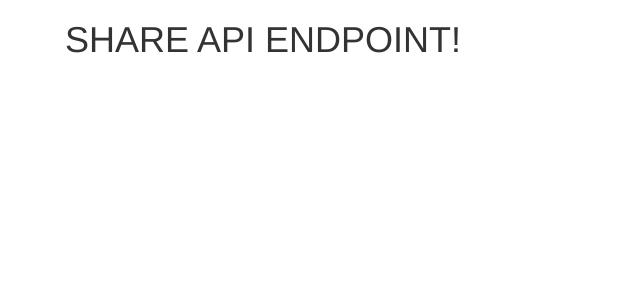
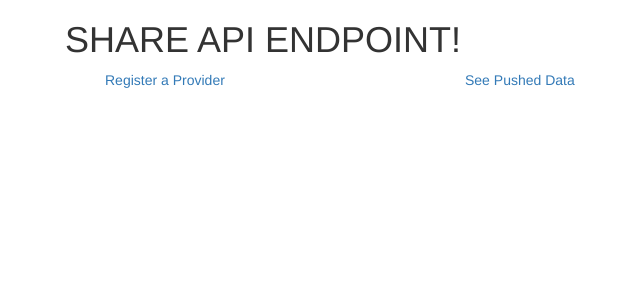
Before and after one commit to erinspace/share_registration, a Django app: template templates/index.html in a window 1280 px wide. Shown: the top 300 px of the page, without its empty margins (5-645 px from the left). Run offline with Django 3.2, Linux system fonts and the light colour scheme; the template is opened without the code that fills it, so the values that code supplies are empty; some libraries are stand-ins or nearby versions.

Commit message:
Add links to front index

```diff
--- a/templates/index.html
+++ b/templates/index.html
@@ -4,5 +4,9 @@
 
 <div class="container">
     <h1>SHARE API ENDPOINT!</h1>
+    <ul>
+        <li><a href="/provider_registration">Register a Provider</a></li>
+        <li><a href="/push_endpoint">See Pushed Data</a></li>
+    </ul>
 </div>
 {% endblock %}
```
